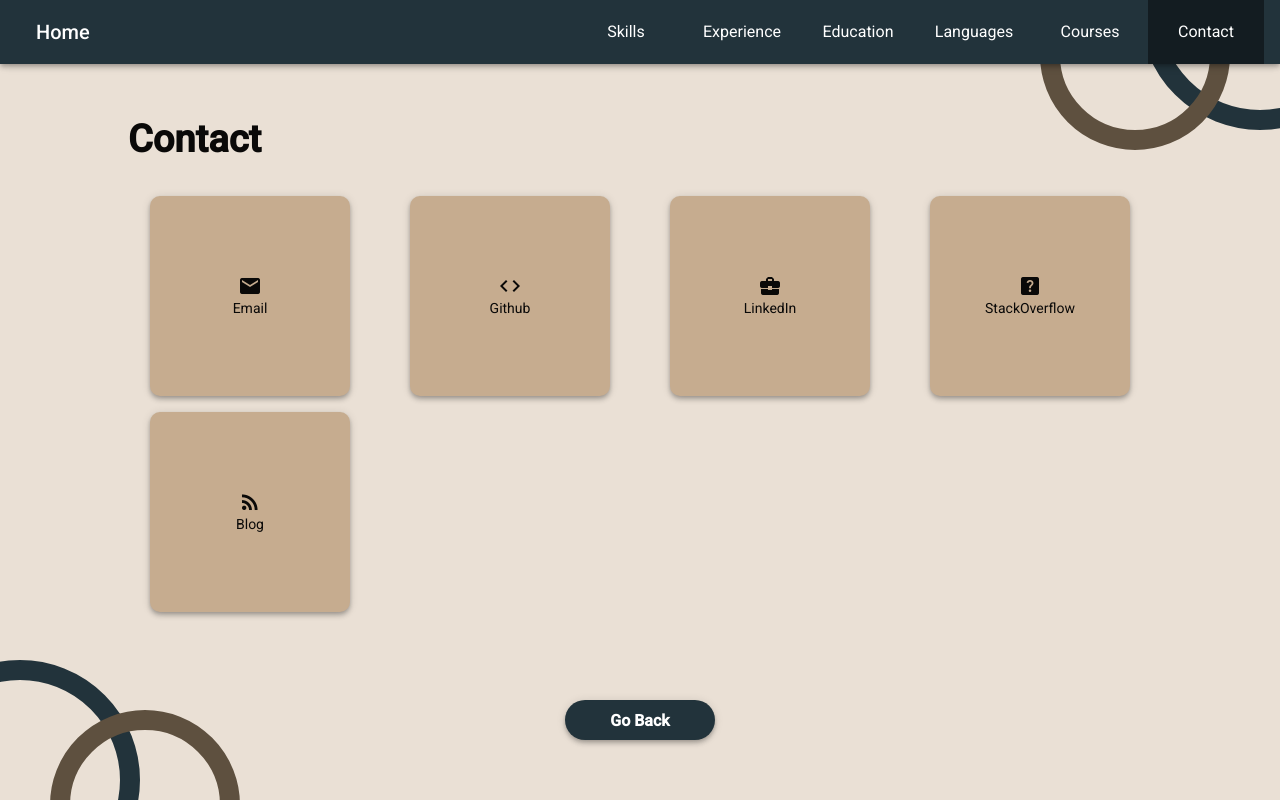
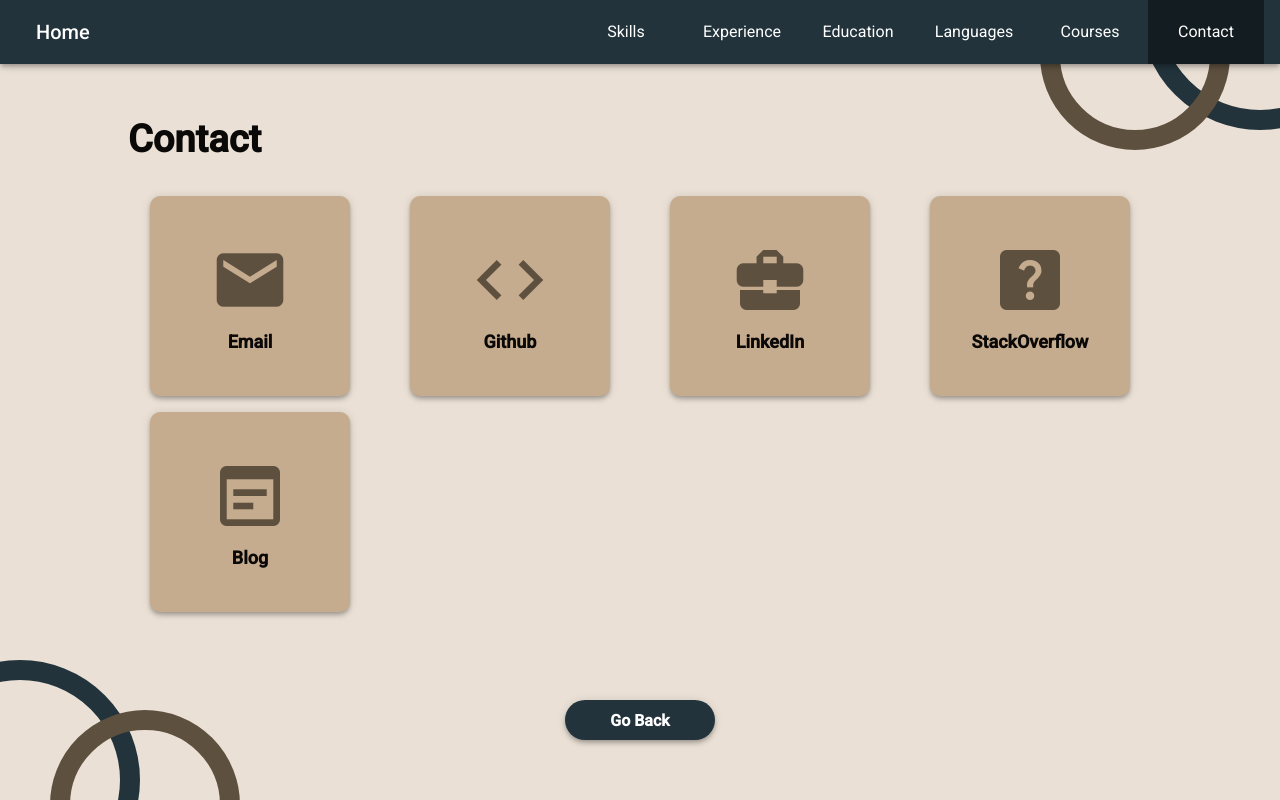
Before and after one commit to kevintroko/kevin-angular, an Angular app: page /contact in a window 1280 px wide. Built offline with nearby package versions, Linux system fonts and the light colour scheme.

Commit message:
Add contacts

```diff
--- a/src/app/components/sections/contact/contact.component.html
+++ b/src/app/components/sections/contact/contact.component.html
@@ -3,7 +3,8 @@
 
   <main class="contact-container">
     <div *ngFor="let contact of contactInfo"
-         class="contacts mat-elevation-z4">
+         class="contacts mat-elevation-z4"
+         matRipple>
          <mat-icon>{{contact.icon}}</mat-icon>
          <div class="name">{{contact.name}}</div>
     </div>
--- a/src/app/components/sections/contact/contact.component.scss
+++ b/src/app/components/sections/contact/contact.component.scss
@@ -18,5 +18,23 @@
     flex-direction: column;
     justify-content: center;
     align-items: center;
+    cursor: pointer;
+
+    mat-icon {
+      width: 80px;
+      height: 80px;
+      font-size: 80px;
+      color: $darkBrown;
+    }
+
+    .name {
+      margin-top: 12px;
+      font-weight: bold;
+      font-size: 18px;
+    }
+
+    &:hover {
+      opacity: 0.8;
+    }
   }
 }
--- a/src/app/components/sections/contact/contact.component.ts
+++ b/src/app/components/sections/contact/contact.component.ts
@@ -29,7 +29,7 @@ export class ContactComponent {
     },
     {
       name: 'Blog',
-      icon: 'rss_feed',
+      icon: 'wysiwyg',
       value: ''
     }
   ];
```
